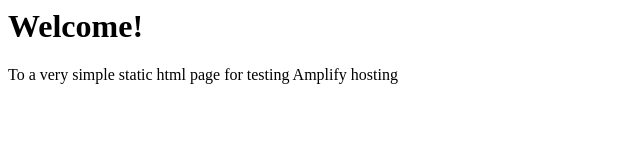
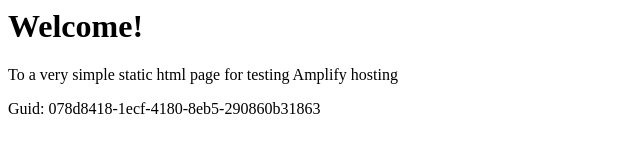
Before and after one commit to aws-aemilia-bah/Github-PR-Commit-Integration-Test-DoNotTouch-Gith-P5X5MO5I-v1-preprod-me-south-1, a website: page src/index.html in a window 1280 px wide. Shown: the whole page, without its empty margins (0-640 px from the left). Drawn offline with Linux system fonts and the light colour scheme.

Commit message:
commit from integ tests

```diff
--- a/src/index.html
+++ b/src/index.html
@@ -1,3 +1,5 @@
+
+
 <html lang="en">
 
 <head>
@@ -10,6 +12,6 @@
 <body>
     <h1>Welcome!</h1>
     <p>To a very simple static html page for testing Amplify hosting</p>
-</body>
+    <p>Guid: 078d8418-1ecf-4180-8eb5-290860b31863</p></body>
 
 </html>
```
